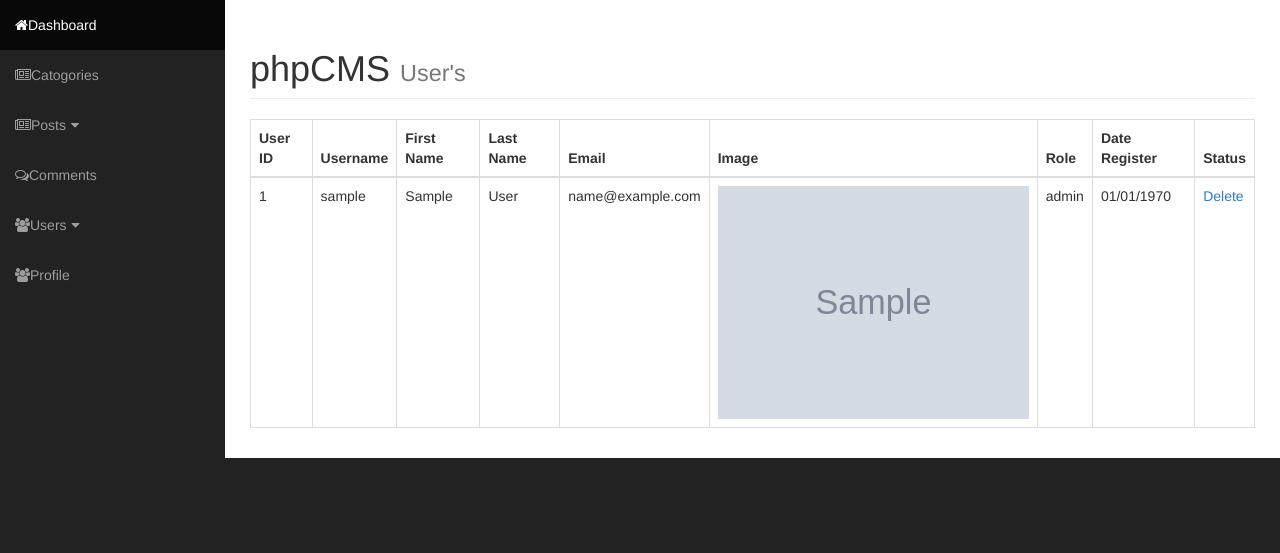
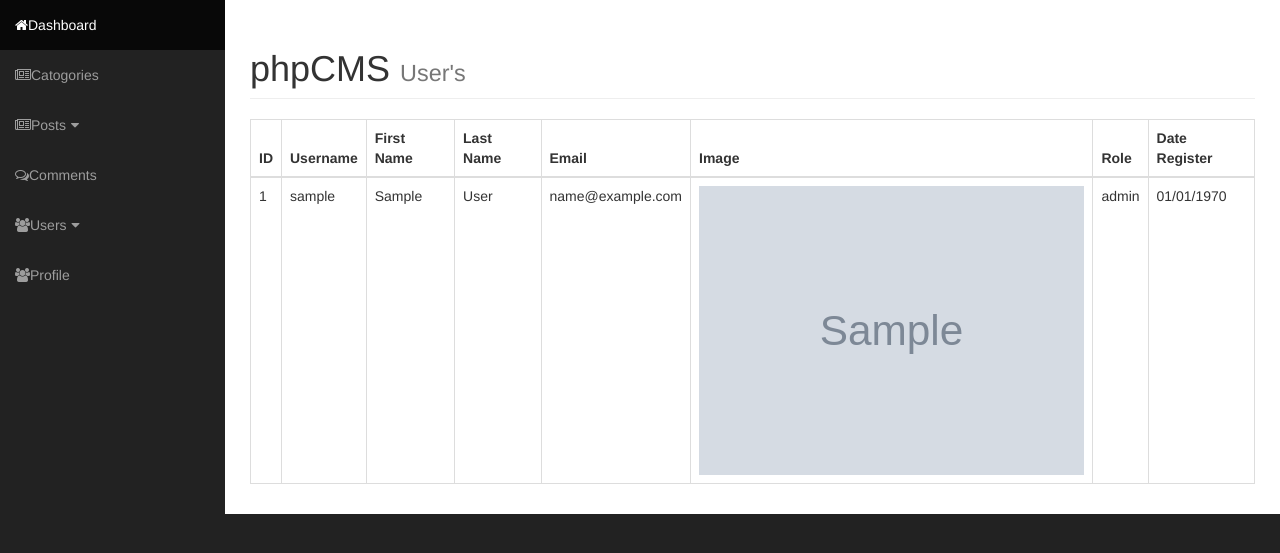
Before and after one commit to nickpsal/nickCMS, a PHP site: page /admin/users.php in a window 1280 px wide. Shown: the part 51-604 px from the top of the page. Run offline with PHP 8.4, Linux system fonts and the light colour scheme; tables that the repository leaves empty or names only in its code hold one stand-in row (values such as "Sample post"); grey boxes marked "Sample" are stand-in pictures.

Commit message:
commit 50

```diff
--- a/admin/includes/view_all_users.php
+++ b/admin/includes/view_all_users.php
@@ -22,7 +22,7 @@
 <table class="table table-bordered table-hover">
     <thead>
         <tr>
-            <th>User ID</th>
+            <th>ID</th>
             <th>Username</th>
             <th>First Name</th>
             <th>Last Name</th>
@@ -30,7 +30,6 @@
             <th>Image</th>
             <th>Role</th>
             <th>Date Register</th>
-            <th>Status</th>
         </tr>
     </thead>
     <tbody>
@@ -58,6 +57,7 @@
                 echo "<td><img class='img-responsive' src='$path/$image' alt='image'></td>";
                 echo "<td>{$role}</td>";
                 echo "<td>{$date}</td>";
+                if ($role != 'admin') {
                     if ($status == "Unapproved") {
                         echo "<td>Unapproved</td>";
                         echo "<td><a href='users.php?approved={$user_id}'</a>Approved</td>";
@@ -66,6 +66,7 @@
                         echo "<td><a href='users.php?unapproved={$user_id}'</a>Unapproved</td>";
                     }
                     echo "<td><a href='users.php?delete={$user_id}'</a>Delete</td>";
+                }
                 echo "</tr>";
             }
         }
```
Lines whose indentation alone changed are shown as unchanged.
